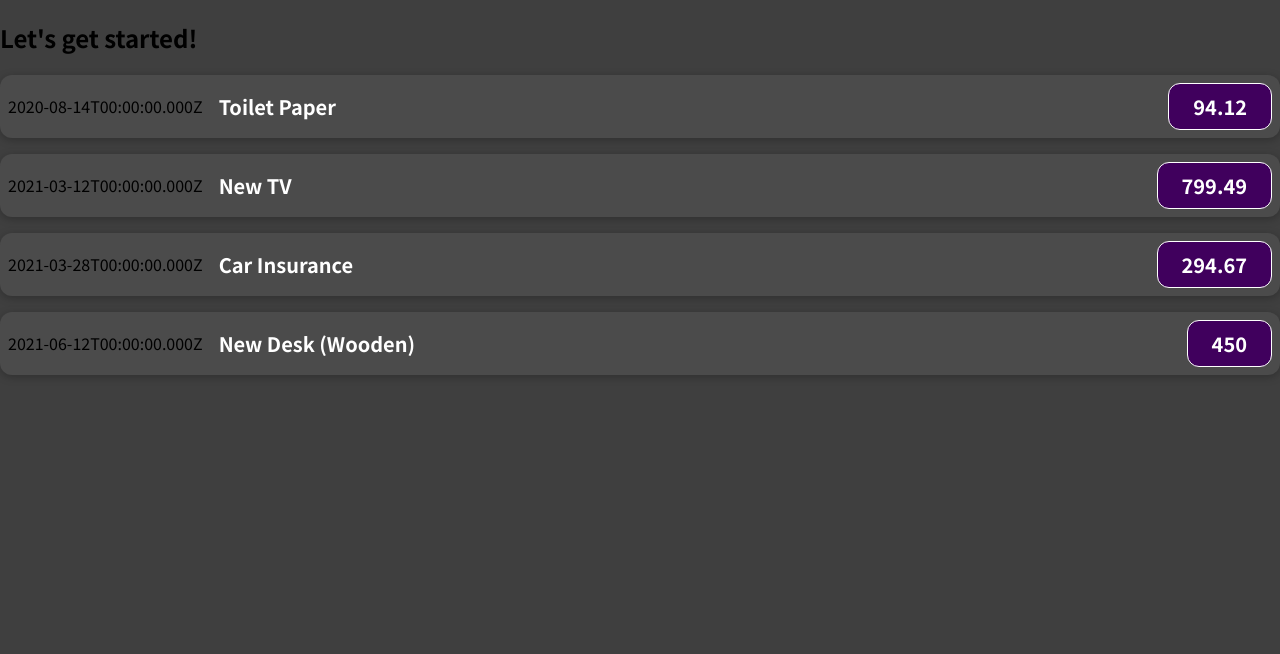
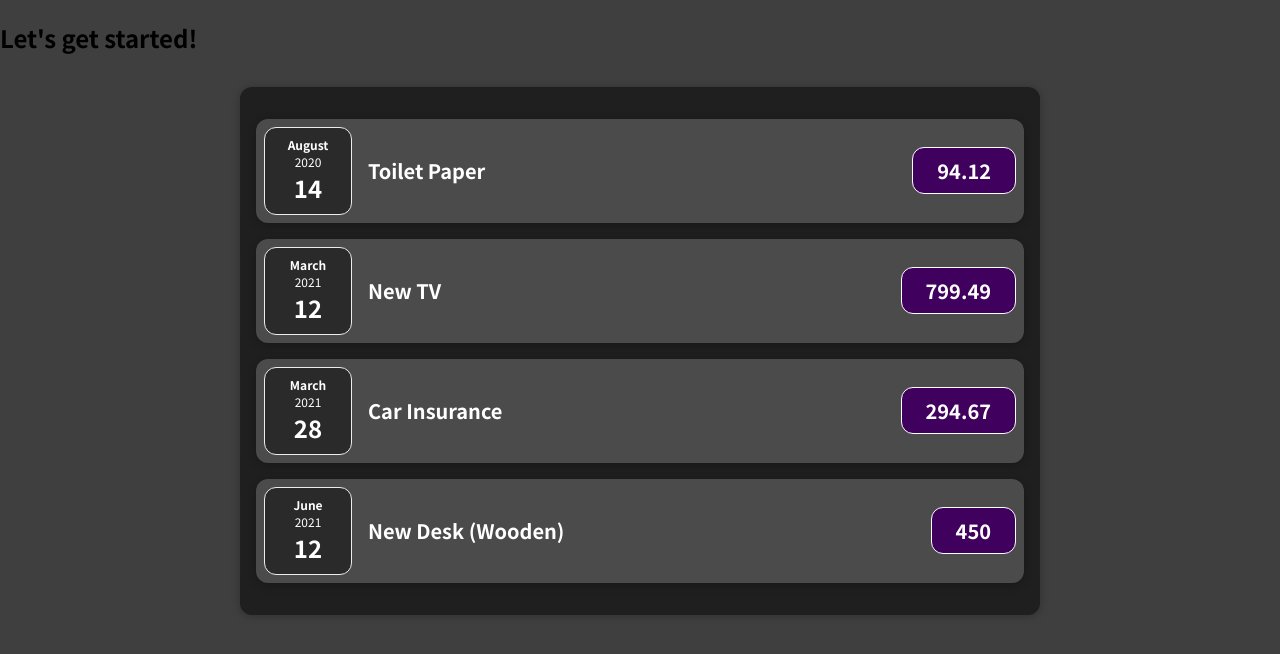
Before and after one commit to FabianDutraSilva/expenseTracker, a JavaScript app: page / in a window 1280 px wide. Shown: the top 654 px of the page. Built offline with nearby package versions, Linux system fonts and the light colour scheme.

Commit message:
ExpTracker: add components: Expenses, ExpenseDate

```diff
--- a/src/App.js
+++ b/src/App.js
@@ -1,4 +1,4 @@
-import ExpenseItem from "./components/ExpenseItem";
+import Expenses from "./components/Expenses";
 
 function App() {
   const expenses = [
@@ -25,26 +25,7 @@
   return (
     <div>
       <h2>Let's get started!</h2>
-      <ExpenseItem
-        title={expenses[0].title}
-        amount={expenses[0].amount}
-        date={expenses[0].date}
-      ></ExpenseItem>
-         <ExpenseItem
-        title={expenses[1].title}
-        amount={expenses[1].amount}
-        date={expenses[1].date}
-      ></ExpenseItem>
-         <ExpenseItem
-        title={expenses[2].title}
-        amount={expenses[2].amount}
-        date={expenses[2].date}
-      ></ExpenseItem>
-         <ExpenseItem
-        title={expenses[3].title}
-        amount={expenses[3].amount}
-        date={expenses[3].date}
-      ></ExpenseItem>
+      <Expenses item={expenses}/>
     </div>
   );
 }
--- /dev/null
+++ b/src/components/ExpenseDate.js
@@ -0,0 +1,16 @@
+import './expense-date.css';
+
+function ExpenseDate(props) {
+  const year = props.date.getFullYear();
+  const month = props.date.toLocaleString("en-US", { month: "long" });
+  const day = props.date.toLocaleString("en-US", { day: "2-digit" });
+  return (
+    <div className="expense-date">
+      <div className="expense-date__month">{month}</div>
+      <div className="expense-date__year">{year}</div>
+      <div className="expense-date__day">{day}</div>
+    </div>
+  );
+}
+
+export default ExpenseDate;
--- a/src/components/ExpenseItem.js
+++ b/src/components/ExpenseItem.js
@@ -1,12 +1,13 @@
-import "./expense-item.css";
+import ExpenseDate from './ExpenseDate';
+import './expense-item.css';
 
 function ExpenseItem(props) {
   return (
-    <div className="expense-item">
-      <div>{props.date.toISOString()}</div>
-      <div className="expense-item__description">
+    <div className='expense-item'>
+      <ExpenseDate date={props.date} />
+      <div className='expense-item__description'>
         <h2>{props.title}</h2>
-        <div className="expense-item__price">{props.amount}</div>
+        <div className='expense-item__price'>{props.amount}</div>
       </div>
     </div>
   );
--- /dev/null
+++ b/src/components/Expenses.js
@@ -0,0 +1,31 @@
+import "./expenses.css";
+import ExpenseItem from "./ExpenseItem";
+
+function Expenses(props) {
+  return (
+    <div className='expenses'>
+      <ExpenseItem
+        title={props.item[0].title}
+        amount={props.item[0].amount}
+        date={props.item[0].date}
+      />
+      <ExpenseItem
+        title={props.item[1].title}
+        amount={props.item[1].amount}
+        date={props.item[1].date}
+      />
+      <ExpenseItem
+        title={props.item[2].title}
+        amount={props.item[2].amount}
+        date={props.item[2].date}
+      />
+      <ExpenseItem
+        title={props.item[3].title}
+        amount={props.item[3].amount}
+        date={props.item[3].date}
+      />
+    </div>
+  );
+}
+
+export default Expenses;
--- /dev/null
+++ b/src/components/expense-date.css
@@ -0,0 +1,26 @@
+.expense-date {
+  display: flex;
+  flex-direction: column;
+  width: 5.5rem;
+  height: 5.5rem;
+  border: 1px solid #ececec;
+  background-color: #2a2a2a;
+  color: white;
+  border-radius: 12px;
+  align-items: center;
+  justify-content: center;
+}
+
+.expense-date__month {
+  font-size: 0.75rem;
+  font-weight: bold;
+}
+
+.expense-date__year {
+  font-size: 0.75rem;
+}
+
+.expense-date__day {
+  font-size: 1.5rem;
+  font-weight: bold;
+}
--- /dev/null
+++ b/src/components/expenses.css
@@ -0,0 +1,9 @@
+.expenses {
+    padding: 1rem;
+    background-color: rgb(31, 31, 31);
+    margin: 2rem auto;
+    width: 50rem;
+    max-width: 95%;
+    border-radius: 12px;
+    box-shadow: 0 1px 8px rgba(0, 0, 0, 0.25);
+  }
```
